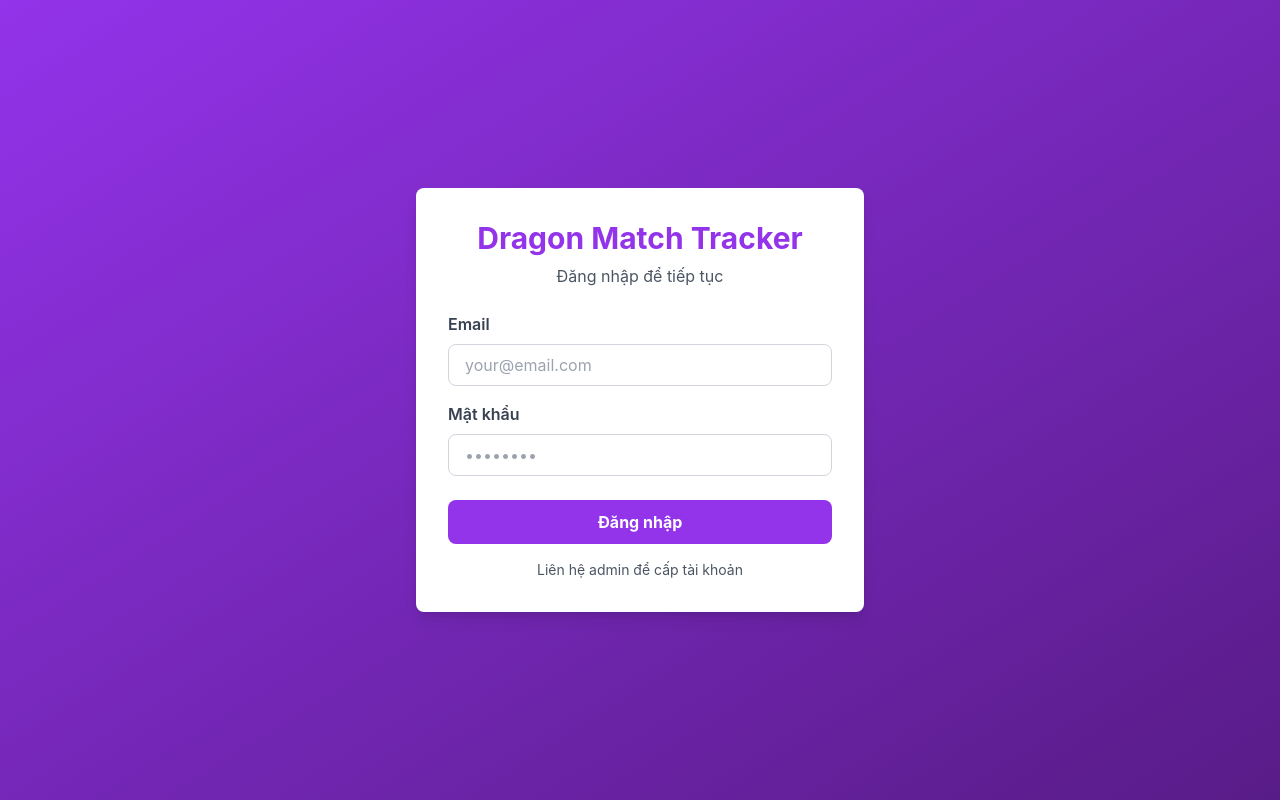
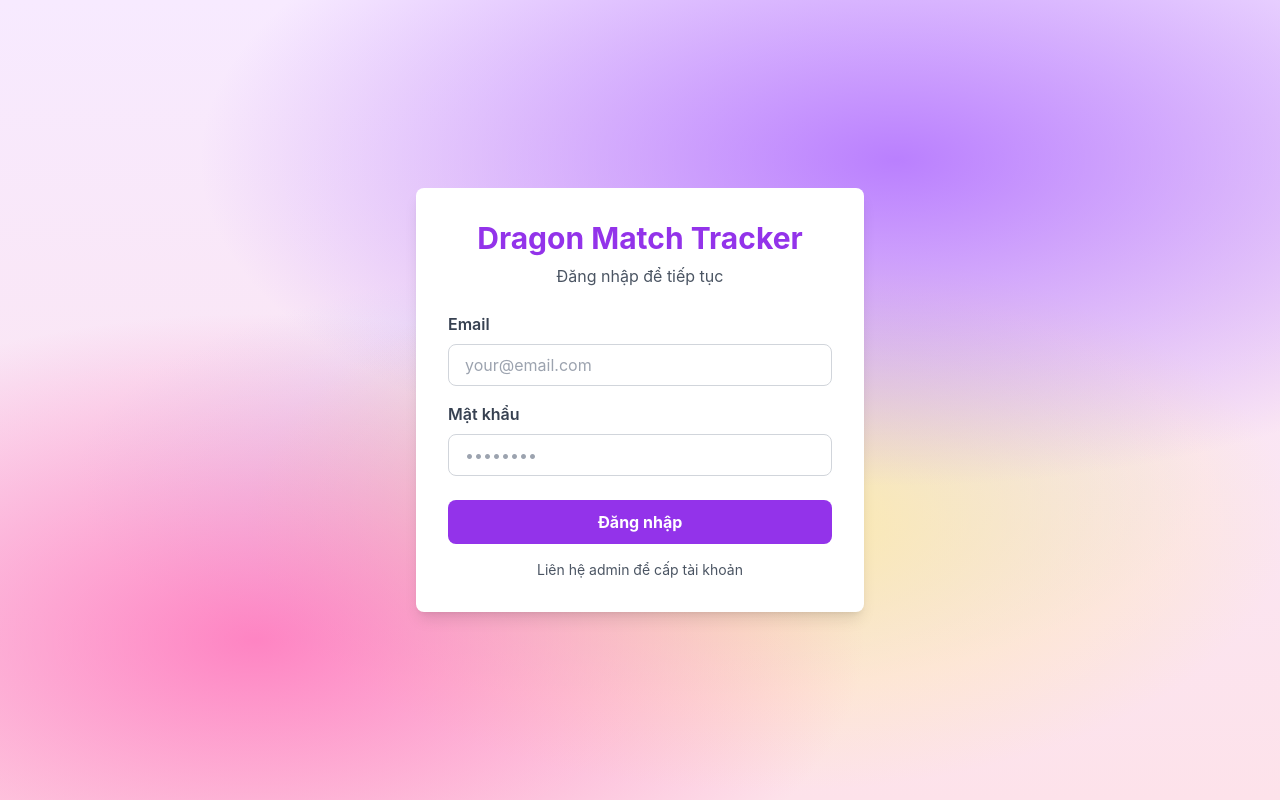
Before and after one commit to chuongbang/match-tracker, a Next.js app: page /login in a window 1280 px wide. Built offline with nearby package versions, Linux system fonts and the light colour scheme; no server answers.

Commit message:
upd background, format date

```diff
--- a/components/ReportView.js
+++ b/components/ReportView.js
@@ -1,4 +1,5 @@
 import { useState, useEffect } from 'react'
+import { formatDate } from '../lib/supabase'
 
 export default function ReportView() {
   const [reportType, setReportType] = useState('daily')
@@ -73,7 +74,7 @@ export default function ReportView() {
         <div className="space-y-6">
           {report.map((item, idx) => (
             <div key={idx} className="bg-white rounded p-4">
-              <h3 className="text-lg font-semibold mb-2">{item.session.session_date} (Fee: {item.session.service_fee})</h3>
+              <h3 className="text-lg font-semibold mb-2">{formatDate(item.session.session_date)} (Fee: {item.session.service_fee})</h3>
               <table className="w-full text-sm border-collapse">
                 <thead>
                   <tr className="border-b">
--- a/components/SessionSelector.js
+++ b/components/SessionSelector.js
@@ -1,5 +1,5 @@
 import { useState, useEffect } from 'react'
-import { supabase, isSupabaseConfigured } from '../lib/supabase'
+import { supabase, isSupabaseConfigured, formatDate } from '../lib/supabase'
 
 export default function SessionSelector({ date, onSelectSession, onSessionCreated }) {
   const [sessions, setSessions] = useState([])
@@ -80,13 +80,12 @@ export default function SessionSelector({ date, onSelectSession, onSessionCreate
   return (
     <div className="card p-4 mb-4">
       <div className="flex items-center justify-between mb-3">
-        <h3 className="font-semibold text-lg">Sessions for {date}</h3>
+        <h3 className="font-semibold text-lg">Sessions for {formatDate(date)}</h3>
         <button
           onClick={() => {
             // Auto-fill session name with date format
-            const dateObj = new Date(date + 'T00:00:00')
-            const dayMonth = `${dateObj.getDate()}/${dateObj.getMonth() + 1}`
-            setNewSessionName(`Buổi ${dayMonth}`)
+            const formatted = formatDate(date)
+            setNewSessionName(`Buổi ${formatted}`)
             setShowNewForm(!showNewForm)
           }}
           className="px-3 py-1 bg-purple-500 text-white rounded text-sm hover:bg-purple-600"
--- a/lib/supabase.js
+++ b/lib/supabase.js
@@ -27,3 +27,12 @@ export const getSession = () => {
 export const onAuthStateChange = (callback) => {
   return supabase.auth.onAuthStateChange(callback)
 }
+// Date formatting utility
+export const formatDate = (dateString) => {
+  if (!dateString) return ''
+  const date = new Date(dateString + 'T00:00:00')
+  const day = String(date.getDate()).padStart(2, '0')
+  const month = String(date.getMonth() + 1).padStart(2, '0')
+  const year = date.getFullYear()
+  return `${day}/${month}/${year}`
+}
--- a/pages/_app.js
+++ b/pages/_app.js
@@ -47,7 +47,25 @@ export default function App({ Component, pageProps }) {
         <link rel="shortcut icon" href="/bmt_favicon.png" />
         <meta name="viewport" content="width=device-width, initial-scale=1" />
       </Head>
-      <Component {...pageProps} user={user} />
+<div className="min-h-screen w-full relative">
+  {/* Aurora Dream Vivid Bloom */}
+  <div
+    className="absolute inset-0 z-0"
+    style={{
+      background: `
+        radial-gradient(ellipse 80% 60% at 70% 20%, rgba(175, 109, 255, 0.85), transparent 68%),
+        radial-gradient(ellipse 70% 60% at 20% 80%, rgba(255, 100, 180, 0.75), transparent 68%),
+        radial-gradient(ellipse 60% 50% at 60% 65%, rgba(255, 235, 170, 0.98), transparent 68%),
+        radial-gradient(ellipse 65% 40% at 50% 60%, rgba(120, 190, 255, 0.3), transparent 68%),
+        linear-gradient(180deg, #f7eaff 0%, #fde2ea 100%)
+      `,
+    }}
+  />
+  {/* Your content goes here */}
+          <div className="relative z-10">
+          <Component {...pageProps} user={user} />
+        </div>
+</div>
     </>
   )
 }
--- a/pages/index.js
+++ b/pages/index.js
@@ -5,7 +5,7 @@ import AddPlayerModal from '../components/AddPlayerModal'
 import ReportView from '../components/ReportView'
 import PlayersManagement from '../components/PlayersManagement'
 import SessionSelector from '../components/SessionSelector'
-import { supabase, isSupabaseConfigured } from '../lib/supabase'
+import { supabase, isSupabaseConfigured, formatDate } from '../lib/supabase'
 import { v4 as uuidv4 } from 'uuid'
 
 function computeTotal(player, serviceFee, perMatchReward) {
@@ -229,7 +229,7 @@ export default function Home({ user }) {
     <div className="min-h-screen">
       <div className="w-full">
         <Header
-          date={new Date(selectedDate + 'T00:00:00').toLocaleDateString('en-US', { year: 'numeric', month: '2-digit', day: '2-digit' })}
+          date={formatDate(selectedDate)}
           sessionId={sessionId}
           serviceFee={serviceFee}
           perMatchReward={perMatchReward}
--- a/pages/login.js
+++ b/pages/login.js
@@ -32,7 +32,22 @@ export default function Login() {
   }
 
   return (
-    <div className="min-h-screen flex items-center justify-center bg-gradient-to-br from-purple-600 to-purple-900">
+    <div className="min-h-screen w-full relative">
+      {/* Aurora Dream Vivid Bloom */}
+      <div
+        className="absolute inset-0 z-0"
+        style={{
+          background: `
+            radial-gradient(ellipse 80% 60% at 70% 20%, rgba(175, 109, 255, 0.85), transparent 68%),
+            radial-gradient(ellipse 70% 60% at 20% 80%, rgba(255, 100, 180, 0.75), transparent 68%),
+            radial-gradient(ellipse 60% 50% at 60% 65%, rgba(255, 235, 170, 0.98), transparent 68%),
+            radial-gradient(ellipse 65% 40% at 50% 60%, rgba(120, 190, 255, 0.3), transparent 68%),
+            linear-gradient(180deg, #f7eaff 0%, #fde2ea 100%)
+          `,
+        }}
+      />
+      {/* Login Form */}
+      <div className="relative z-10 flex items-center justify-center min-h-screen">
         <div className="bg-white rounded-lg shadow-lg p-8 w-full max-w-md">
           <h1 className="text-3xl font-bold text-center mb-2 text-purple-600">
             Dragon Match Tracker
@@ -88,5 +103,6 @@ export default function Login() {
           </p>
         </div>
       </div>
+    </div>
   )
 }
```
Lines whose indentation alone changed are shown as unchanged.
